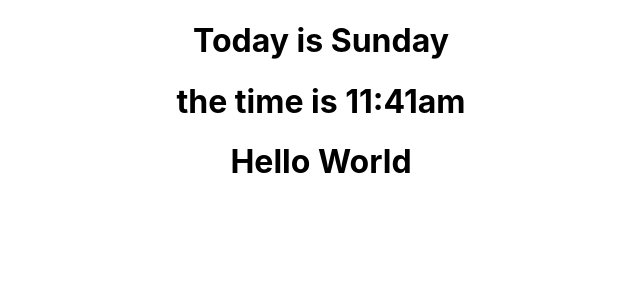
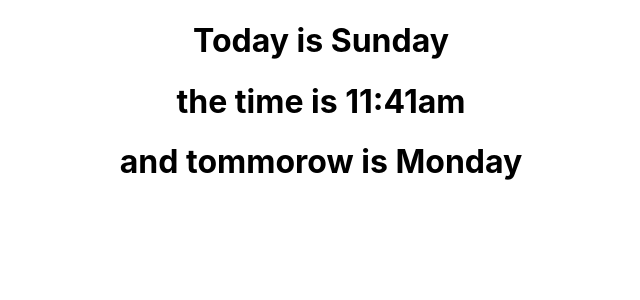
Before and after one commit to Muhammad-Usama-07/WebDevBootcamp2020, a React (Create React App) app: page / in a window 1280 px wide. Shown: the top 300 px of the page, without its empty margins (319-959 px from the left). Built offline with nearby package versions, Linux system fonts and the light colour scheme.

Commit message:
passing and using props

```diff
--- a/src/App.js
+++ b/src/App.js
@@ -6,8 +6,7 @@ function App() {
   return (
       <div className = "App">
       {/*<Today />*/}
-          <Today></Today>
-           <h1>Hello World</h1>
+          <Today tommorow= "Monday"></Today>
       </div>
   );
 }
--- a/src/today.js
+++ b/src/today.js
@@ -1,10 +1,11 @@
 import React from 'react'
 
-function Today(){
+function Today(props){
     return(
         <div>
             <h1>Today is Sunday</h1>
             <h1>the time is 11:41am</h1>
+            <h1>and tommorow is {props.tommorow}</h1>
         </div>
     )
 }
```
Also changed, not shown: 1 other file (tests, documents, lock files or other folders).
